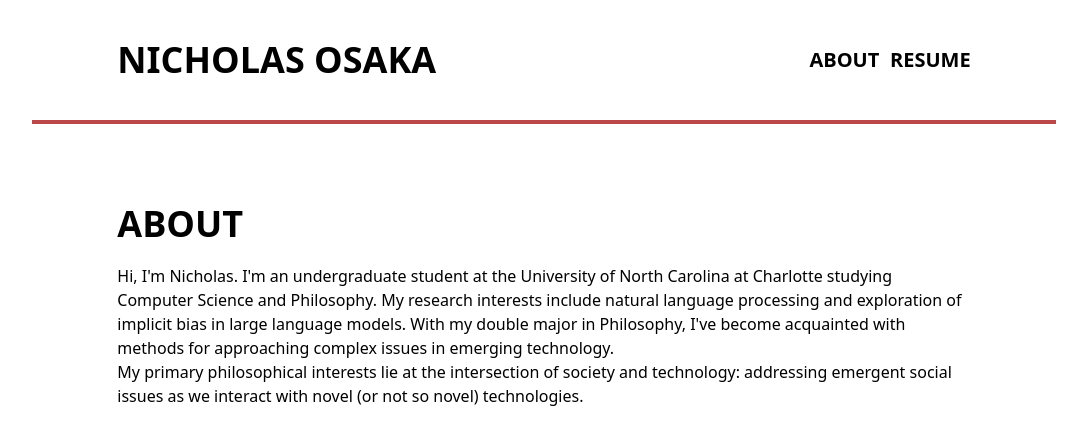
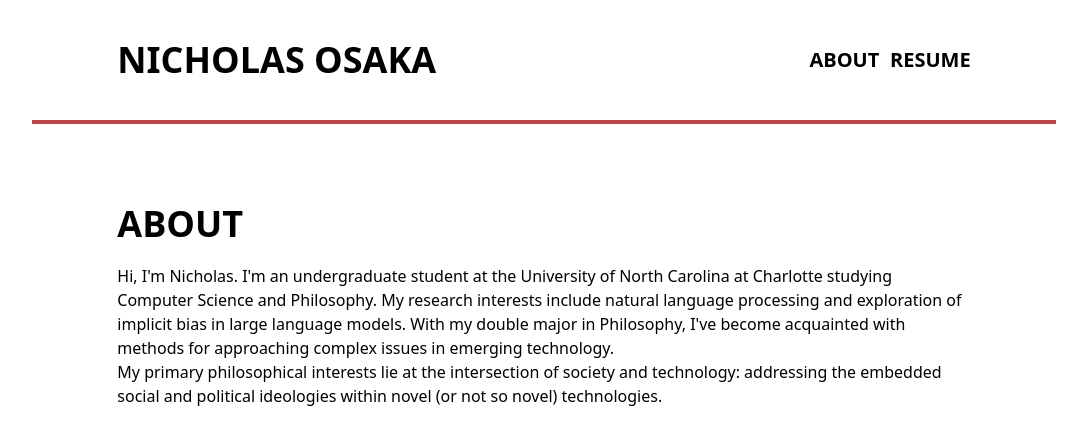
Before and after one commit to nicholasosaka/nosaka.xyz, a Next.js app in the folder web/: page /about in a window 1280 px wide. Shown: the top 444 px of the page, without its empty margins (96-1183 px from the left). Built offline with nearby package versions, Linux system fonts and the light colour scheme; what @tailwindcss/typography would draw is missing.

Commit message:
Update about.tsx

```diff
--- a/web/pages/about.tsx
+++ b/web/pages/about.tsx
@@ -14,7 +14,7 @@ export default function About() {
                 <h1 className="text-4xl uppercase font-extrabold mb-5">About</h1>
                 <div className="prose">
                     <p>Hi, I&apos;m Nicholas. I&apos;m an undergraduate student at the University of North Carolina at Charlotte studying Computer Science and Philosophy. My research interests include natural language processing and exploration of implicit bias in large language models. With my double major in Philosophy, I&apos;ve become acquainted with methods for approaching complex issues in emerging technology. </p>
-                    <p>My primary philosophical interests lie at the intersection of society and technology: addressing emergent social issues as we interact with novel (or not so novel) technologies.</p>
+                    <p>My primary philosophical interests lie at the intersection of society and technology: addressing the embedded social and political ideologies within novel (or not so novel) technologies.</p>
                 </div>
             </div>
         </div>
```
